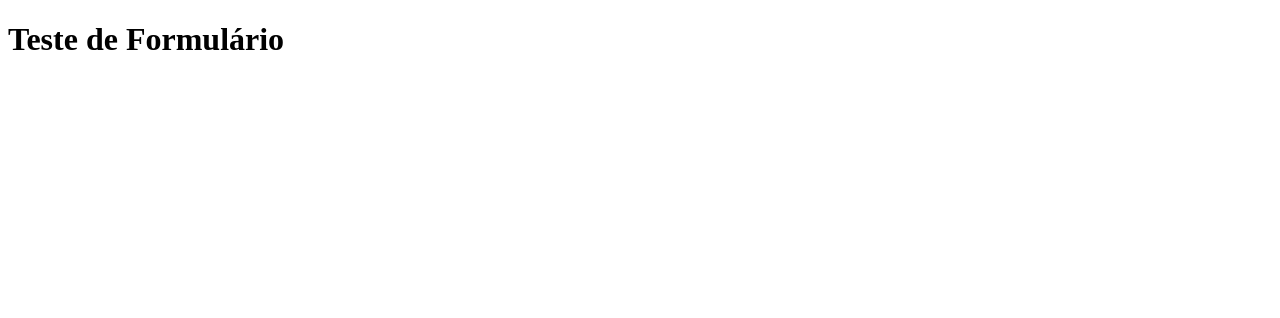
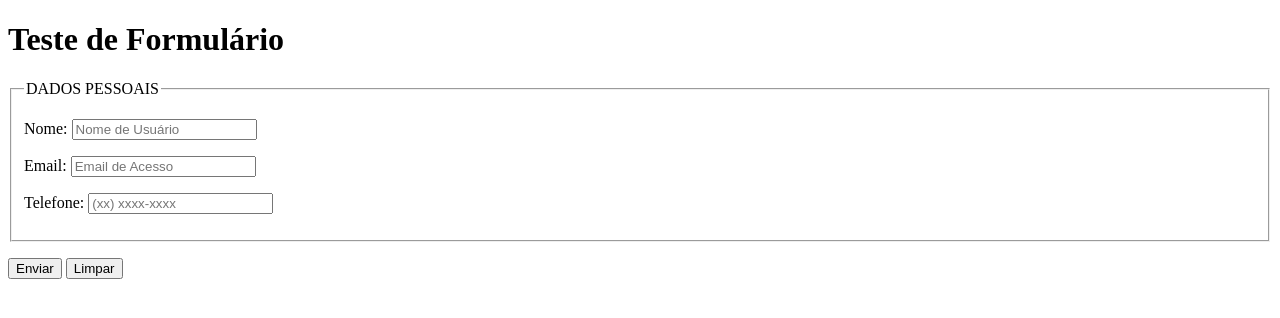
Before and after one commit to eurico123/html-css-henrique, a plain HTML site: page exercícios/ex025/form004.html in a window 1280 px wide. Drawn offline with Linux system fonts and the light colour scheme.

Commit message:
atualizei form004

```diff
--- a/exercícios/ex025/form004.html
+++ b/exercícios/ex025/form004.html
@@ -7,6 +7,27 @@
 </head>
 <body>
     <h1>Teste de Formulário</h1>
-
+    <form action="cadastro.php" method="get" autocomplete="on">
+        <fieldset>
+            <legend>DADOS PESSOAIS</legend>
+            <p>
+                <label for="inome">Nome: </label>
+                <input type="text" name="nome" id="inome" autocomplete="name" minlength="5" maxlength="20" placeholder="Nome de Usuário" required>
+            </p>
+            <p>
+                <label for="iemail">Email: </label>
+                <input type="email" name="email" id="iemail" autocomplete="email" placeholder="Email de Acesso" required>
+            </p>
+            <p>
+                <label for="itel">Telefone: </label>
+                <input type="tel" name="tel" id="itel" autocomplete="tel" pattern="*^\(\d{2}\)\d{4,5}-\d{4}$" placeholder="(xx) xxxx-xxxx" required>
+            </p>
+        </fieldset>
+        <!-- Estudar mais sobre RegEx -->
+        <p>
+            <input type="submit" value="Enviar">
+            <input type="reset" value="Limpar">
+        </p>
+    </form>
 </body>
 </html>
```
